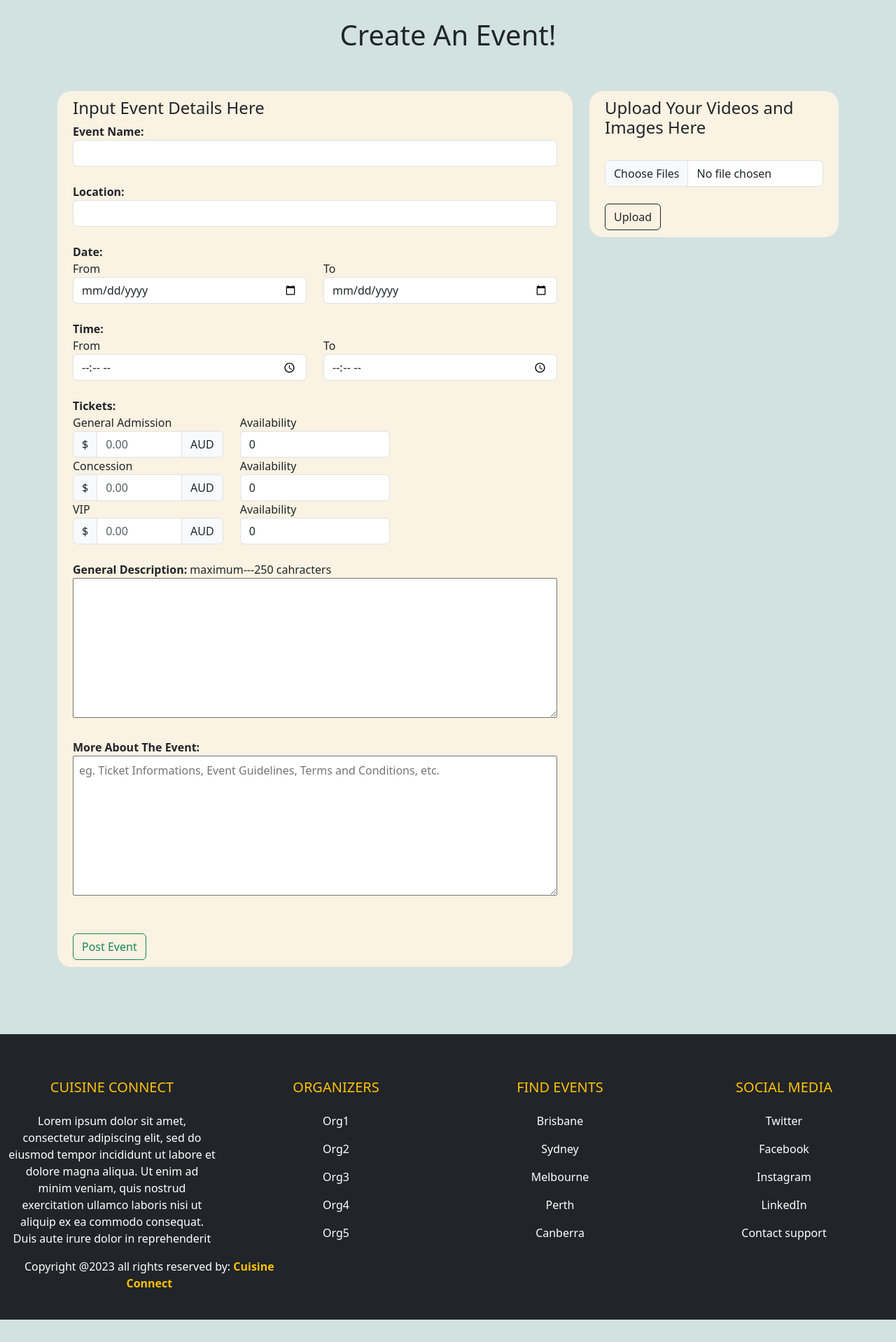
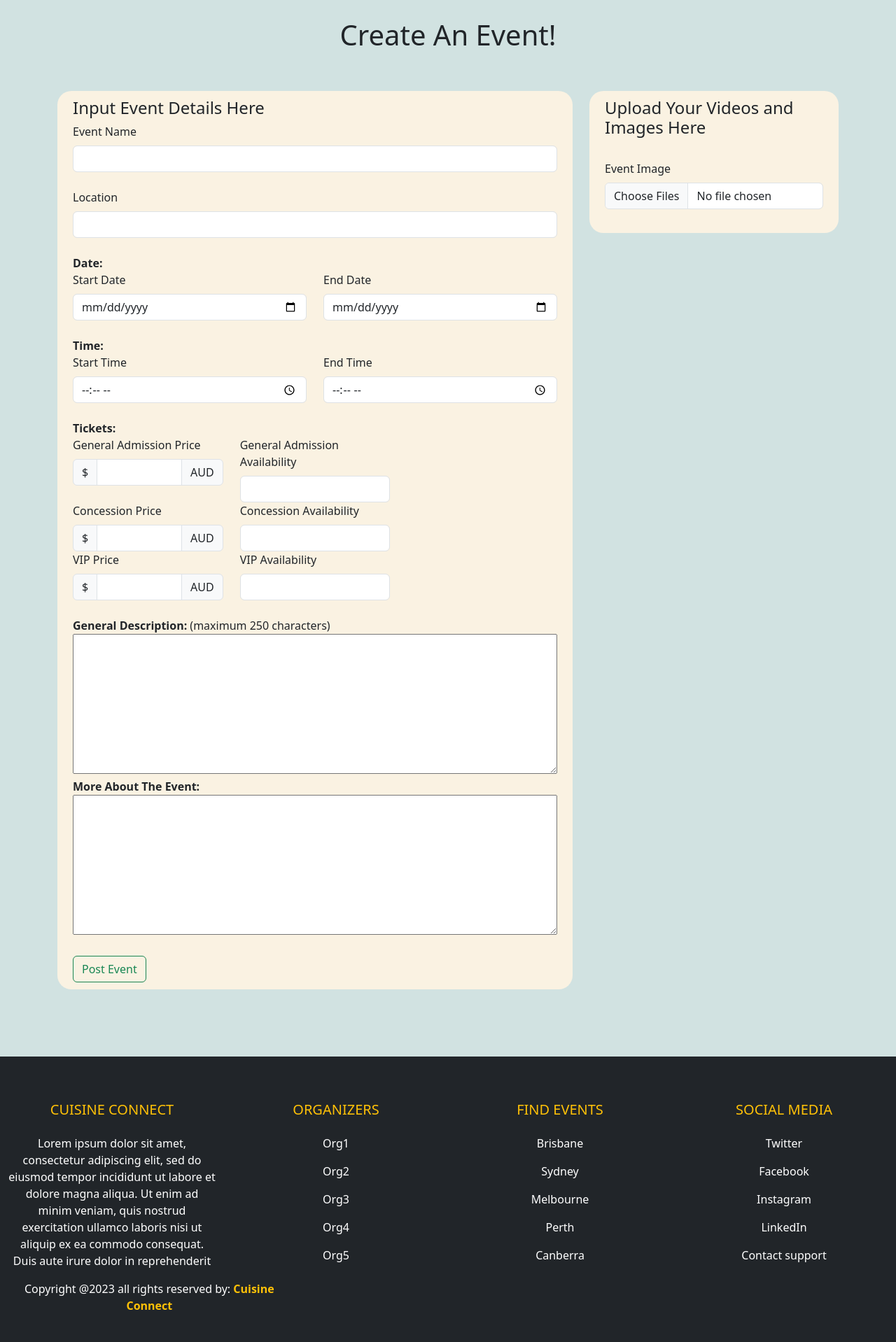
Before and after one commit to AdrianMarch92/IAB207GroupProject, a Flask app: page /events/create in a window 1280 px wide. Shown: the part 106-2024 px from the top of the page at 70% size. Before the commit the page ends 1992 px from the top, so only its background shows below. Run offline with Flask 3, Linux system fonts and the light colour scheme; some libraries are stand-ins or nearby versions.

Commit message:
Modified form.py, events.py, and models.py to account for the inputs the user places into the createEvent form. This information will now be added to the database with all of the most of the event information. Still need to edit the status of the event into the input on the form and account for it.

```diff
--- a/website/__init__.py
+++ b/website/__init__.py
@@ -3,6 +3,7 @@ from flask import Flask, render_template
 from flask_bootstrap import Bootstrap5
 from flask_sqlalchemy import SQLAlchemy
 from flask_login import LoginManager
+import os
 
 db=SQLAlchemy()
 app=Flask(__name__)
@@ -50,9 +51,17 @@ def create_app():
     from . import auth
     app.register_blueprint(auth.bp)
 
+
+
+    # Configuration
+    UPLOAD_FOLDER = 'static/uploads'
+    app.config['UPLOAD_FOLDER'] = UPLOAD_FOLDER
+
+    os.makedirs(os.path.join(os.getcwd(), UPLOAD_FOLDER), exist_ok=True)
+
+    @app.errorhandler(404)
+    # inbuilt function which takes error as parameter
+    def not_found(e):
+        return render_template("404.html")
+
     return app
-
-@app.errorhandler(404)
-# inbuilt function which takes error as parameter
-def not_found(e):
-  return render_template("404.html")
--- a/website/forms.py
+++ b/website/forms.py
@@ -1,5 +1,5 @@
 from flask_wtf import FlaskForm
-from wtforms.fields import TextAreaField, SubmitField, StringField, PasswordField, IntegerField
+from wtforms.fields import TextAreaField, SubmitField, StringField, PasswordField, IntegerField, DateField, TimeField, DecimalField
 from wtforms.validators import InputRequired, Length, Email, EqualTo
 from flask_wtf.file import FileRequired, FileField, FileAllowed
 
@@ -26,14 +26,24 @@ class RegisterForm(FlaskForm):
     submit = SubmitField("Register")
 
 class EventForm(FlaskForm):
-  name = StringField('Country', validators=[InputRequired()])
-  description = TextAreaField('Description',
-            validators=[InputRequired()])
-  image = FileField('Destination Image', validators=[
-    FileRequired(message='Image cannot be empty'),
-    FileAllowed(ALLOWED_FILE, message='Only supports png,jpg,JPG,PNG')])
-  currency = StringField('Currency', validators=[InputRequired()])
-  submit = SubmitField("Create")
+    name = StringField('Event Name', validators=[InputRequired()])
+    location = StringField('Location', validators=[InputRequired()])
+    start_date = DateField('Start Date', validators=[InputRequired()], format='%Y-%m-%d')
+    end_date = DateField('End Date', validators=[InputRequired()], format='%Y-%m-%d')
+    start_time = TimeField('Start Time', validators=[InputRequired()])
+    end_time = TimeField('End Time', validators=[InputRequired()])
+    ga_price = DecimalField('General Admission Price', validators=[InputRequired()])
+    ga_availability = IntegerField('General Admission Availability', validators=[InputRequired()])
+    concession_price = DecimalField('Concession Price', validators=[InputRequired()])
+    concession_availability = IntegerField('Concession Availability', validators=[InputRequired()])
+    vip_price = DecimalField('VIP Price', validators=[InputRequired()])
+    vip_availability = IntegerField('VIP Availability', validators=[InputRequired()])
+    description = TextAreaField('Description', validators=[InputRequired()])
+    image = FileField('Event Image', validators=[
+        FileRequired(message='Image cannot be empty'),
+        FileAllowed(ALLOWED_FILE, message='Only supports png,jpg,JPG,PNG')])
+    more_info = TextAreaField('More About The Event')
+    post_event = SubmitField("Post Event")
 
 class CommentForm(FlaskForm):
     text = TextAreaField('Comment', [InputRequired()])
--- a/website/templates/eventDetails.html
+++ b/website/templates/eventDetails.html
@@ -4,7 +4,7 @@
         <meta charset="utf-8">
         <meta content="events">
         <title>Cuisine Connect</title>
-        <link rel="stylesheet" href="static/style/style.css">
+        <link rel="stylesheet" href="website/static/style/style.css">
         <link href="https://cdn.jsdelivr.net/npm/bootstrap@5.3.1/dist/css/bootstrap.min.css" rel="stylesheet" integrity="sha384-4bw+/aepP/YC94hEpVNVgiZdgIC5+VKNBQNGCHeKRQN+PtmoHDEXuppvnDJzQIu9" crossorigin="anonymous">
     </head>
     <body class="bGColor">
--- a/website/templates/events/createEvent.html
+++ b/website/templates/events/createEvent.html
@@ -7,98 +7,111 @@
         <div class="heading">
             <h1>Create An Event!</h1><br><br>
         </div>
-        <div class="container"><div class="row">
-            <div class="col-sm-8"><div class="formLayout"><div class="container">
+        <form method="post" enctype="multipart/form-data" class="container">
+            {{ form.hidden_tag() }}
+            <div class="row">
+                <div class="col-sm-8">
+                    <div class="formLayout">
+                        <div class="container">
                             <h4>Input Event Details Here</h4>
-                <form>
-                    <label for="inputEventName"><b>Event Name:</b></label>
-                    <input class="form-control" id="inputEventName" type="text"><br>
-                    <label for="inputLocation"><b>Location:</b></label>
-                    <input class="form-control" id="inputLocation" type="text"><br>
+
+                            {{ form.name.label(class="form-label") }}
+                            {{ form.name(class="form-control") }}<br>
+
+                            {{ form.location.label(class="form-label") }}
+                            {{ form.location(class="form-control") }}<br>
+
                             <b>Date:</b><br>
                             <div class="row">
                                 <div class="col-sm-6">
-                            <label for="inputDate1">From</label>
-                            <input class="form-control" id="inputDate1" type="date">
+                                    {{ form.start_date.label(class="form-label") }}
+                                    {{ form.start_date(class="form-control") }}
                                 </div>
                                 <div class="col-sm-6">
-                            <label for="inputDate2">To</label>
-                            <input class="form-control" id="inputDate2" type="date">
+                                    {{ form.end_date.label(class="form-label") }}
+                                    {{ form.end_date(class="form-control") }}
                                 </div>
                             </div><br>
+
                             <b>Time:</b><br>
                             <div class="row">
                                 <div class="col-sm-6">
-                            <label for="inputTime1">From</label>
-                            <input class="form-control" id="inputTime1" type="time">
+                                    {{ form.start_time.label(class="form-label") }}
+                                    {{ form.start_time(class="form-control") }}
                                 </div>
                                 <div class="col-sm-6">
-                            <label for="inputTime2">To</label>
-                            <input class="form-control" id="inputTime2" type="time">
+                                    {{ form.end_time.label(class="form-label") }}
+                                    {{ form.end_time(class="form-control") }}
                                 </div>
                             </div><br>
+
                             <b>Tickets:</b><br>
                             <div class="row">
                                 <div class="col-sm-4">
-                            <label for="inputGA">General Admission</label>
+                                    {{ form.ga_price.label(class="form-label") }}
                                     <div class="input-group">
                                         <div class="input-group-text">$</div>
-                                <input class="form-control" id="inputGA" type="number" placeholder="0.00" step="any" />
+                                        {{ form.ga_price(class="form-control") }}
                                         <div class="input-group-text">AUD</div>
                                     </div>
                                 </div>
                                 <div class="col-sm-4">
-                            <label for="inputGAAva">Availability</label>
-                            <input class="form-control" id="inputGAAva" type="number" value="0">
+                                    {{ form.ga_availability.label(class="form-label") }}
+                                    {{ form.ga_availability(class="form-control") }}
                                 </div>
                             </div>
                             <div class="row">
                                 <div class="col-sm-4">
-                            <label for="inputCo">Concession</label>
+                                    {{ form.concession_price.label(class="form-label") }}
                                     <div class="input-group">
                                         <div class="input-group-text">$</div>
-                                <input class="form-control" id="inputCo" type="number" placeholder="0.00" step="any" />
+                                        {{ form.concession_price(class="form-control") }}
                                         <div class="input-group-text">AUD</div>
                                     </div>
                                 </div>
                                 <div class="col-sm-4">
-                            <label for="inputCoAva">Availability</label>
-                            <input class="form-control" id="inputCoAva" type="number" value="0">
+                                    {{ form.concession_availability.label(class="form-label") }}
+                                    {{ form.concession_availability(class="form-control") }}
                                 </div>
                             </div>
                             <div class="row">
                                 <div class="col-sm-4">
-                            <label for="inputVIP">VIP</label>
+                                    {{ form.vip_price.label(class="form-label") }}
                                     <div class="input-group">
                                         <div class="input-group-text">$</div>
-                                <input class="form-control" id="inputVIP" type="number" placeholder="0.00" step="any" />
+                                        {{ form.vip_price(class="form-control") }}
                                         <div class="input-group-text">AUD</div>
                                     </div>
                                 </div>
                                 <div class="col-sm-4">
-                            <label for="inputVIPAva">Availability</label>
-                            <input class="form-control" id="inputVIPAva" type="number" value="0">
+                                    {{ form.vip_availability.label(class="form-label") }}
+                                    {{ form.vip_availability(class="form-control") }}
                                 </div>
                             </div><br>
-                    <b>General Description:</b> maximum---250 cahracters<br>
-                    <div class="overflow-auto">
-                        <textarea class="inputBox" id="InputGeneralDes" maxlength="250"></textarea>
-                    </div><br>
+
+                            <b>General Description:</b> (maximum 250 characters)<br>
+                            {{ form.description(class="inputBox", maxlength="250") }}<br>
+
                             <b>More About The Event:</b><br>
-                    <div class="overflow-auto">
-                        <textarea class="inputBox" id="InputMoreInfo" placeholder="eg. Ticket Informations, Event Guidelines, Terms and Conditions, etc."></textarea>
-                    </div><br><br>
-                    <button class="btn btn-outline-success">Post Event</button>
+                            {{ form.more_info(class="inputBox") }}<br><br>
+
+                            {{ form.post_event(class="btn btn-outline-success") }}
+                        </div>
+                    </div>
+                </div>
+                <div class="col-sm-4">
+                    <div class="formLayout">
+                        <div class="container">
+                            <h4>Upload Your Videos and Images Here</h4><br>
+                            {{ form.image.label(class="form-label") }}
+                            {{ form.image(class="form-control", multiple=true) }}<br>
+
+                        </div>
+
+                    </div>
+                </div>
+            </div>
         </form>
-            </div></div></div>
-            <div class="col-sm-4"><div class="formLayout"><div class="container">
-                <h4>Upload Your Videos and Images Here</h4><br>
-                <form>
-                    <input class="form-control" type="file" accept="video/*,image/*" multiple><br>
-                    <input class="btn btn-outline-dark" type="submit" value="Upload">
-                </form>
-            </div></div></div>
-        </div></div>
     </div>
     <br><br><br><br>
 {% endblock %}
```
Also changed, not shown: website/events.py (+74 -30 lines), website/models.py (+17 -5 lines), instance/cuisine_connect_db.sqlite, instance/cuisinee_connect_db.sqlite (added), static/uploads/3.jpg (added). Lines whose indentation alone changed are shown as unchanged.
